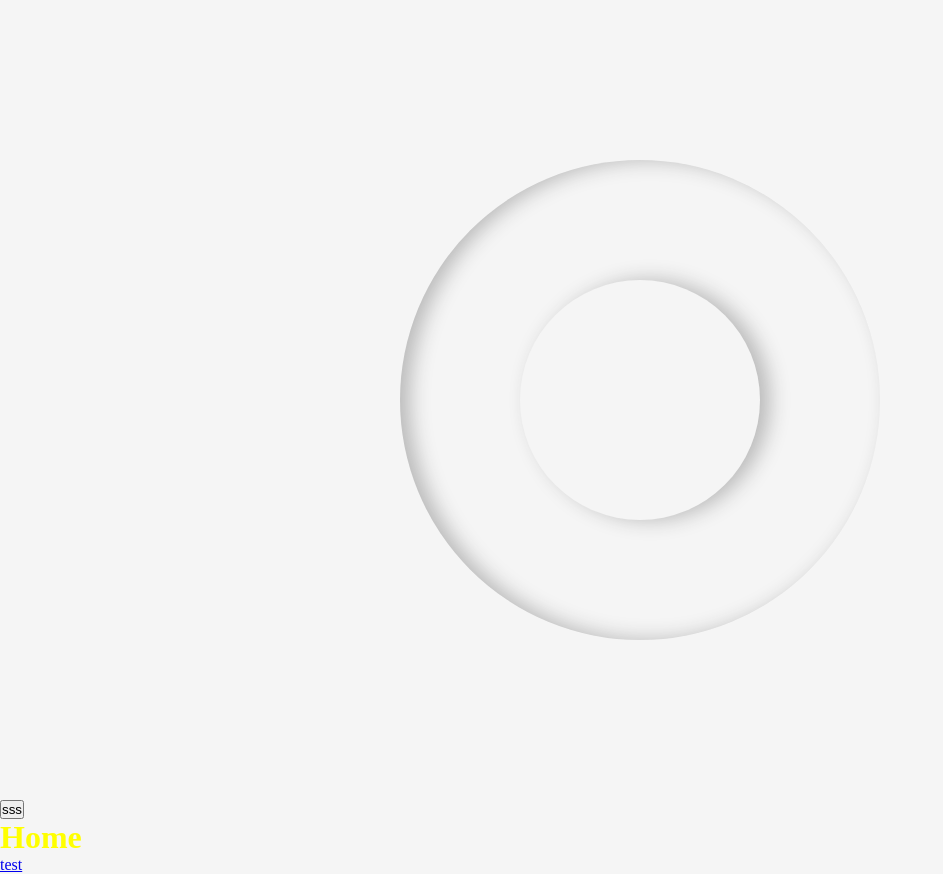
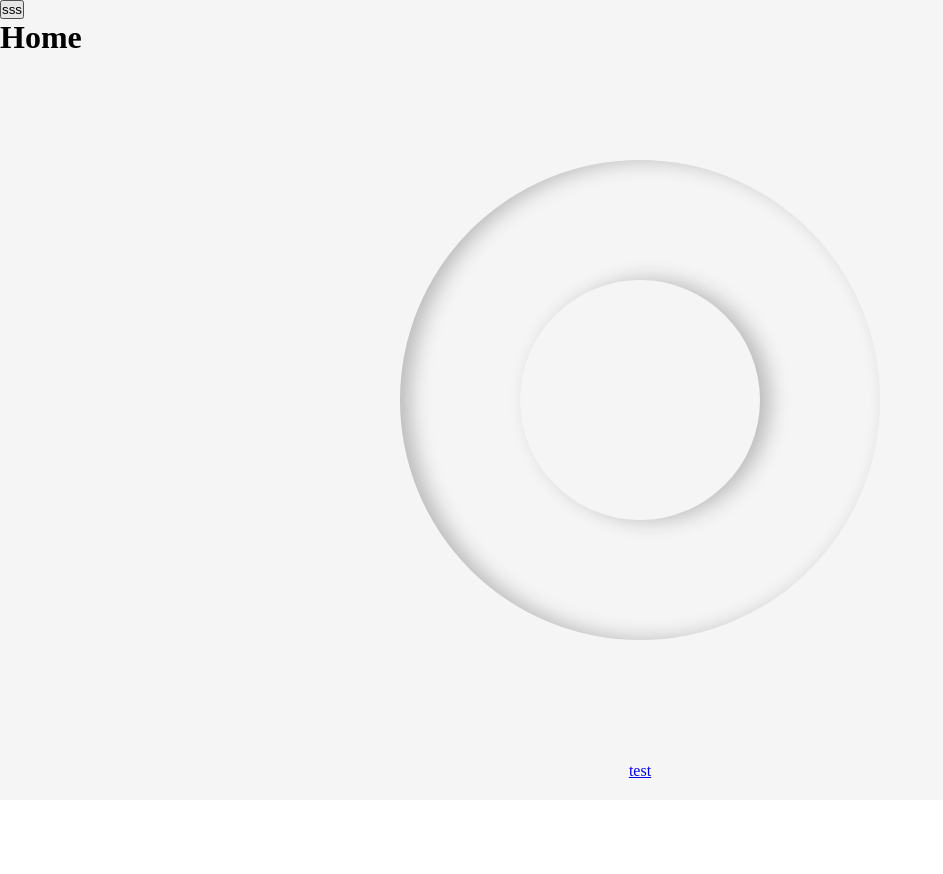
Before and after one commit to ujon/ujon-frontend-react, a React (Create React App) app: page / in a window 1280 px wide. Shown: the whole page, without its empty margins (0-943 px from the left). After the commit the page ends 800 px from the top, so only its background shows below. Built offline with nearby package versions, Linux system fonts and the light colour scheme.

Commit message:
feature: Update {Home} footer style

```diff
--- a/src/components/pages/Home.js
+++ b/src/components/pages/Home.js
@@ -6,12 +6,16 @@ import Circle from "../deco/Circle";
 import styled from "styled-components";
 
 const HomeContainer = styled.div`
-  color: ${(props) => (props.active ? "blue" : "yellow")};
+  height: 100vh;
+  overflow: hidden;
+  /* color: ${(props) => (props.active ? "blue" : "yellow")}; */
   background: ${(props) => props.theme.colors.bg};
 `;
-
-const Ab = styled.div`
-  height: 100vh;
+const HomeFooter = styled.div`
+  position: absolute;
+  bottom: 20px;
+  left: 50%;
+  transform: translate(-50%, 0);
 `;
 
 const Home = () => {
@@ -22,11 +26,12 @@ const Home = () => {
   };
   return (
     <HomeContainer active={isActive}>
-      <Ab />
       <button onClick={d}>sss</button>
       <h1>Home</h1>
       <Circle />
-      <Link to="/test">test</Link>
+      <HomeFooter>
+        <Link to="/test">test</Link>
+      </HomeFooter>
     </HomeContainer>
   );
 };
```
